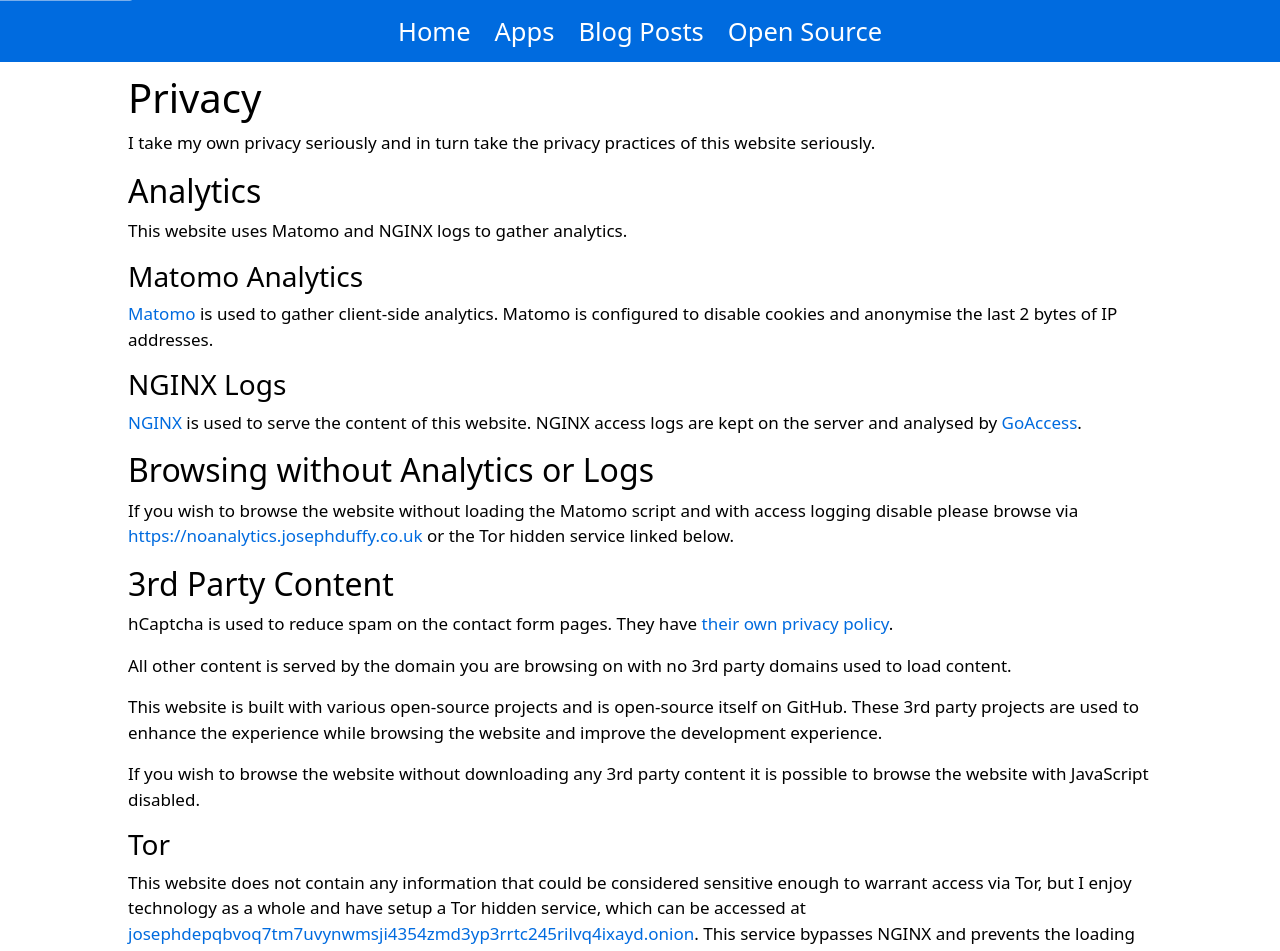
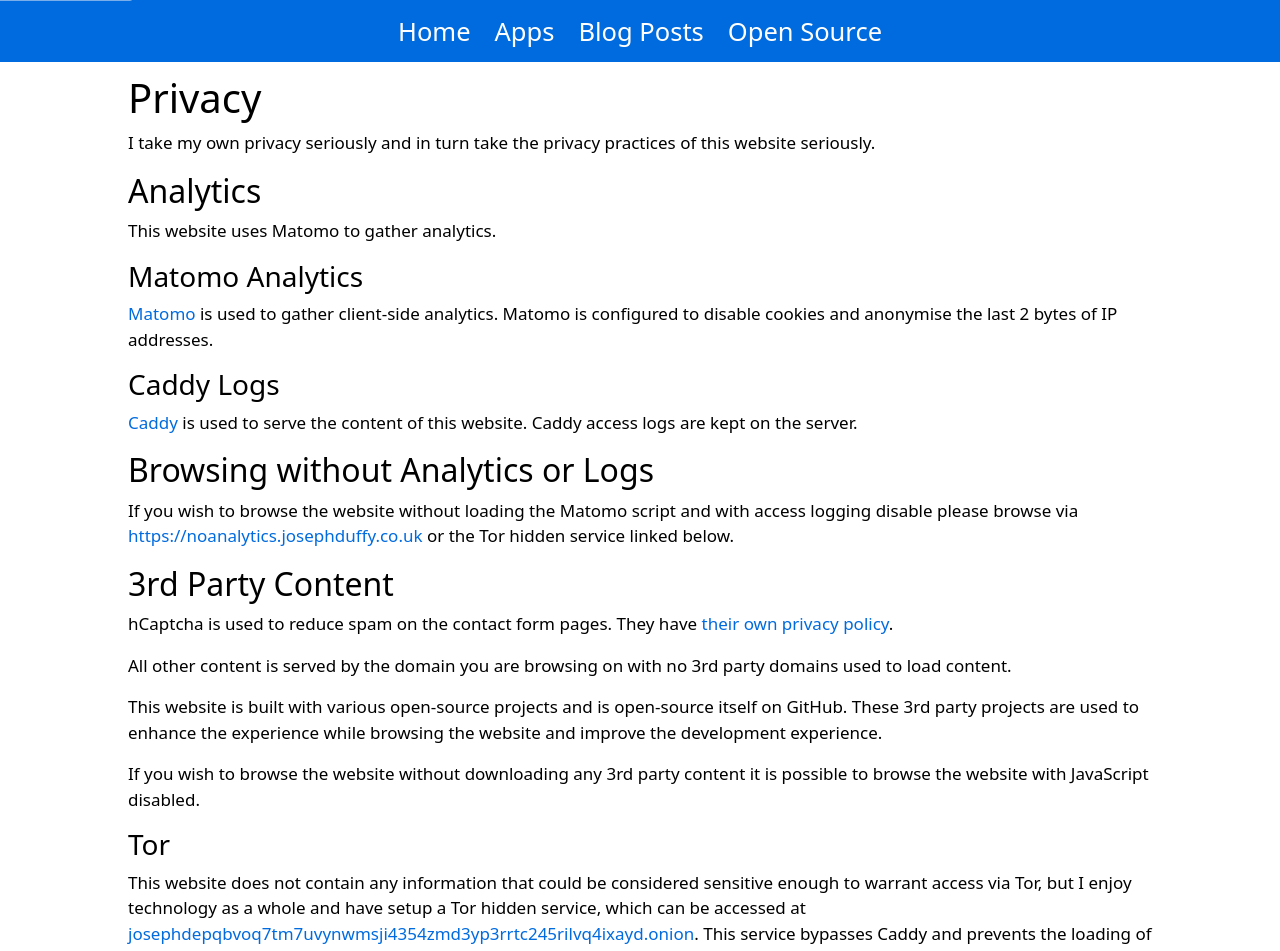
Before and after one commit to JosephDuffy/josephduffy.co.uk, a Next.js app: page /privacy in a window 1280 px wide. Shown: the top 951 px of the page. Built offline with nearby package versions, Linux system fonts and the light colour scheme.

Commit message:
Replace referenced to NGINX with Caddy

```diff
--- a/pages/privacy.tsx
+++ b/pages/privacy.tsx
@@ -18,18 +18,17 @@ const PrivacyPage: NextPage = () => {
         of this website seriously.
       </p>
       <h2>Analytics</h2>
-      <p>This website uses Matomo and NGINX logs to gather analytics.</p>
+      <p>This website uses Matomo to gather analytics.</p>
       <h3>Matomo Analytics</h3>
       <p>
         <a href="https://matomo.org/">Matomo</a> is used to gather client-side
         analytics. Matomo is configured to disable cookies and anonymise the
         last 2 bytes of IP addresses.
       </p>
-      <h3>NGINX Logs</h3>
+      <h3>Caddy Logs</h3>
       <p>
-        <a href="https://nginx.org/">NGINX</a> is used to serve the content of
-        this website. NGINX access logs are kept on the server and analysed by{" "}
-        <a href="https://goaccess.io/">GoAccess</a>.
+        <a href="https://caddyserver.com/">Caddy</a> is used to serve the
+        content of this website. Caddy access logs are kept on the server.
       </p>
       <h2>Browsing without Analytics or Logs</h2>
       <p>
@@ -73,7 +72,7 @@ const PrivacyPage: NextPage = () => {
         <a href="http://josephdepqbvoq7tm7uvynwmsji4354zmd3yp3rrtc245rilvq4ixayd.onion">
           josephdepqbvoq7tm7uvynwmsji4354zmd3yp3rrtc245rilvq4ixayd.onion
         </a>
-        . This service bypasses NGINX and prevents the loading of the Matomo
+        . This service bypasses Caddy and prevents the loading of the Matomo
         script.
       </p>
     </Page>
```
